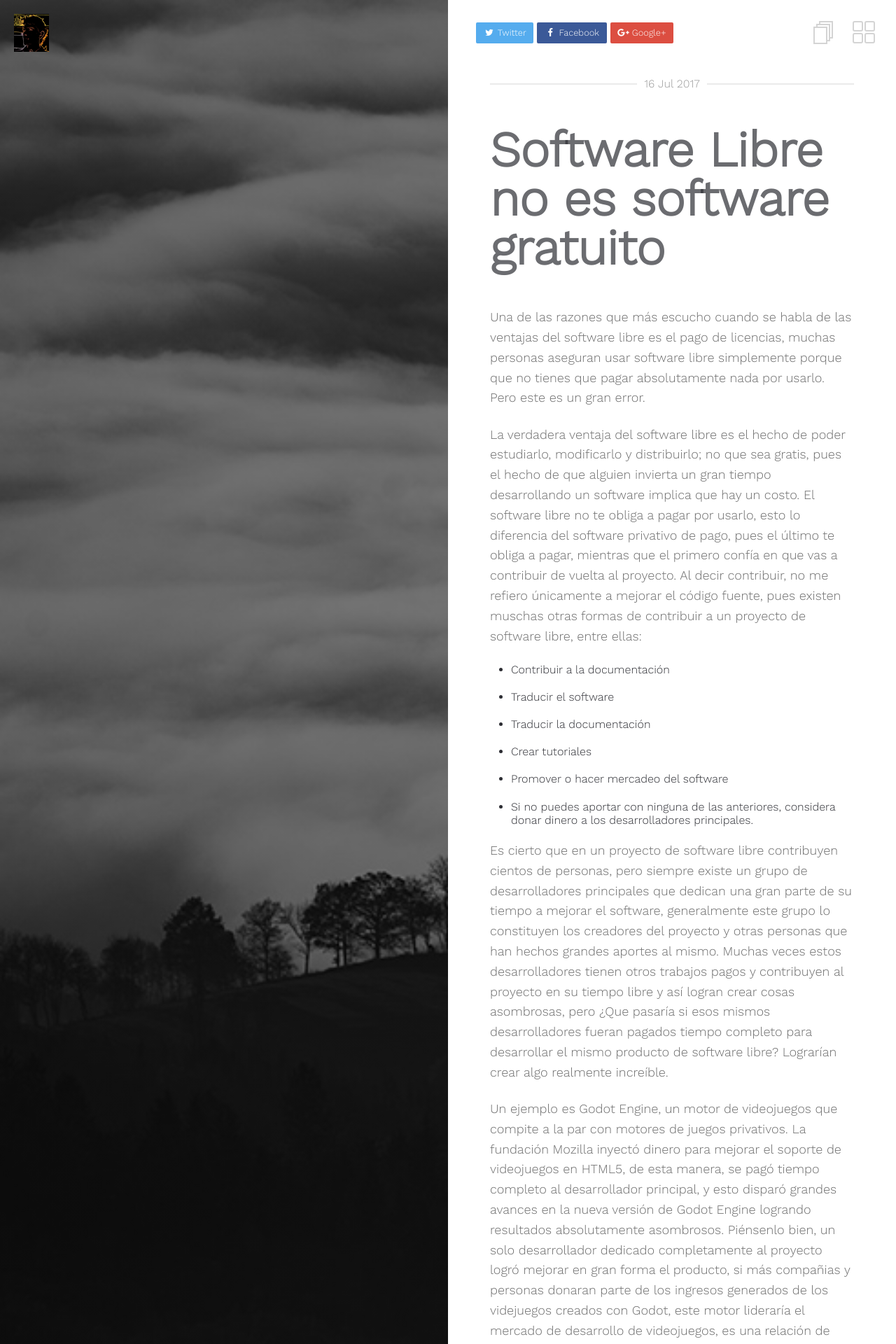
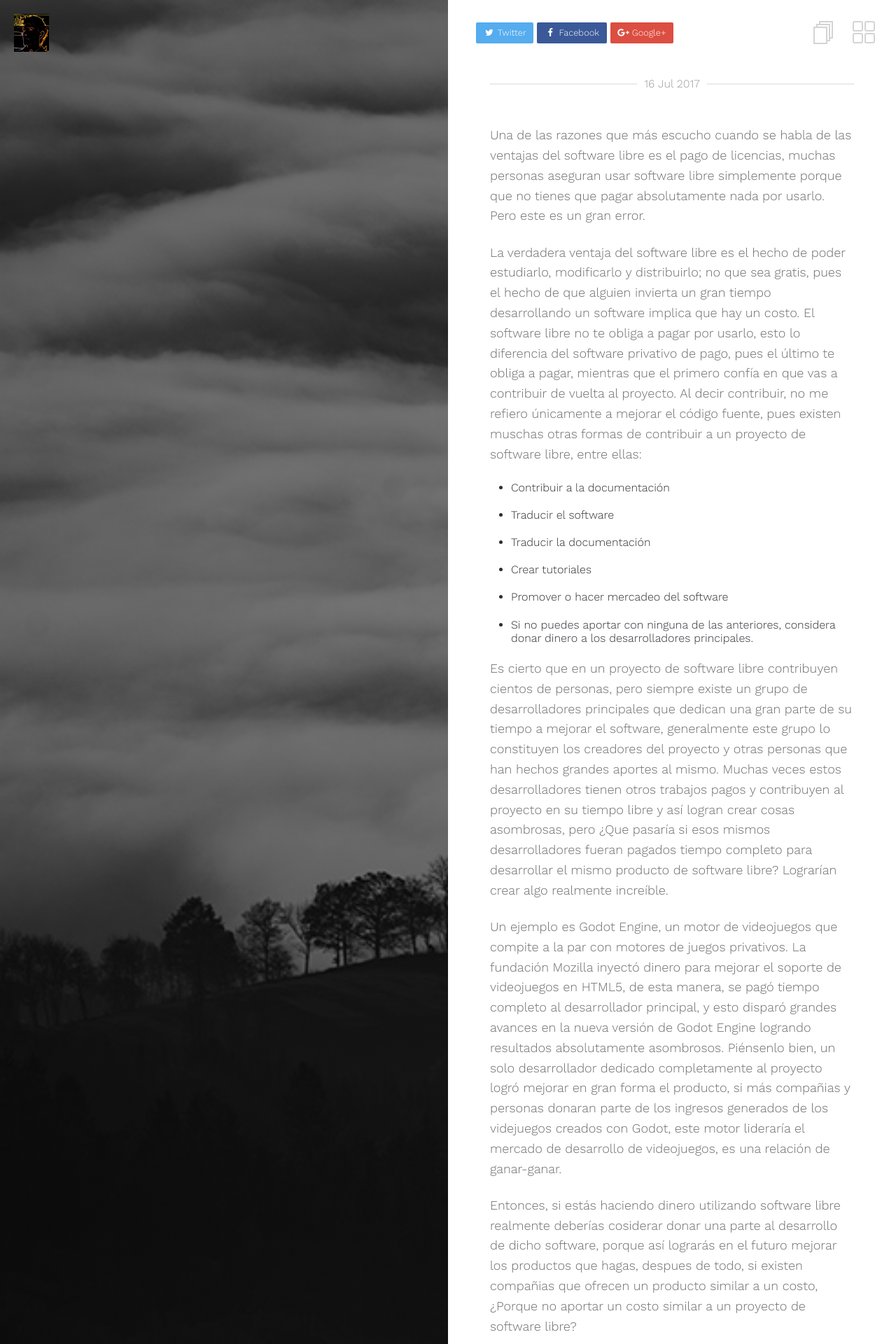
Before and after one commit to Juankz/juankz.github.io, a Jekyll site: the page built from _posts/2017-07-16-software-libre-no-es-software-gratuito.md, in a window 1280 px wide. Shown: the top 1920 px of the page at 70% size. Built offline with Jekyll 4.4.1, drawn with Linux system fonts in a browser that asks for light colours.

Commit message:
Corregir título del post

```diff
--- a/_posts/2017-07-16-software-libre-no-es-software-gratuito.md
+++ b/_posts/2017-07-16-software-libre-no-es-software-gratuito.md
@@ -4,7 +4,6 @@ title: "Software Libre no es software gratuito"
 categories:
   - Software
 ---
-# Software Libre no es software gratuito
 Una de las razones que más escucho cuando se habla de las ventajas del software libre es el pago de licencias, muchas personas aseguran usar software libre simplemente porque que no tienes que pagar absolutamente nada por usarlo. Pero este es un gran error.
 
 La verdadera ventaja del software libre es el hecho de poder estudiarlo, modificarlo y distribuirlo; no que sea gratis, pues el hecho de que alguien invierta un gran tiempo desarrollando un software implica que hay un costo. El software libre no te obliga a pagar por usarlo, esto lo diferencia del software privativo de pago, pues el último te obliga a pagar, mientras que el primero confía en que vas a contribuir de vuelta al proyecto. Al decir contribuir, no me refiero únicamente a mejorar el código fuente, pues existen muschas otras formas de contribuir a un proyecto de software libre, entre ellas:
```
